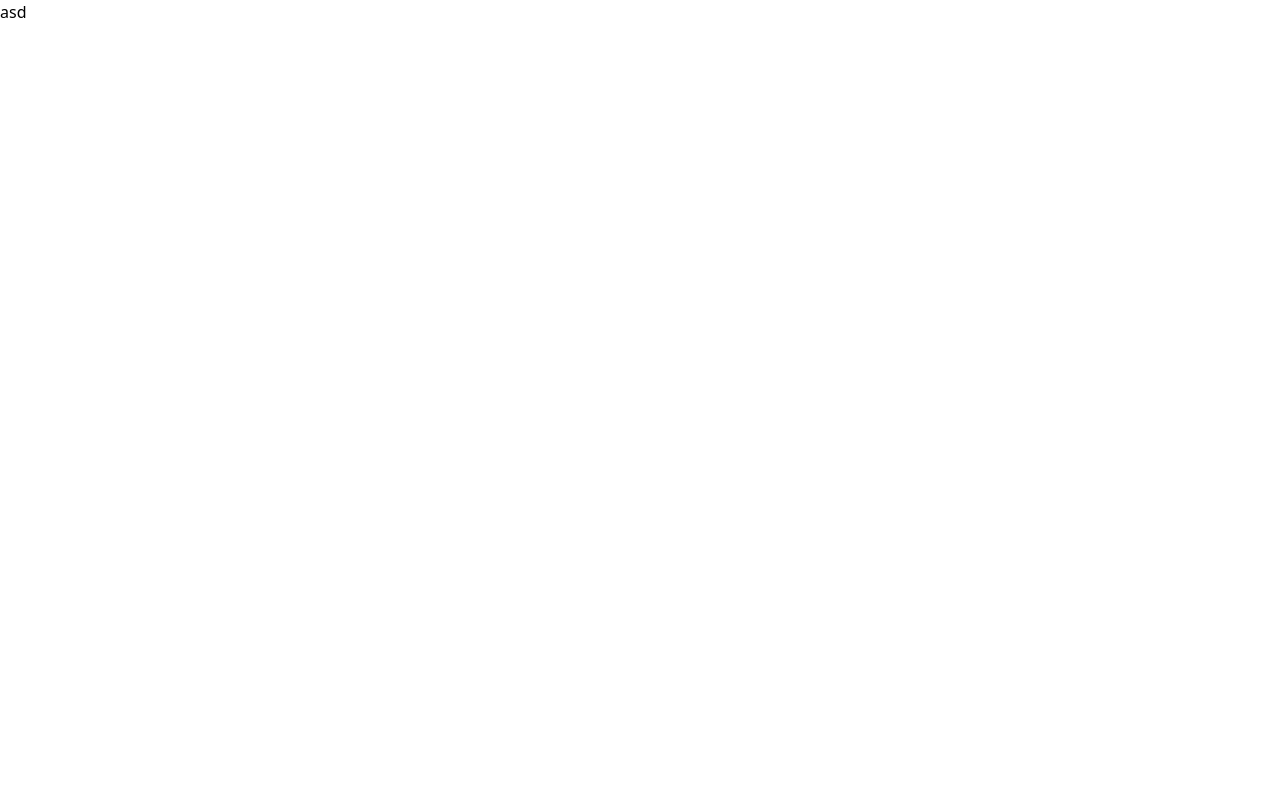
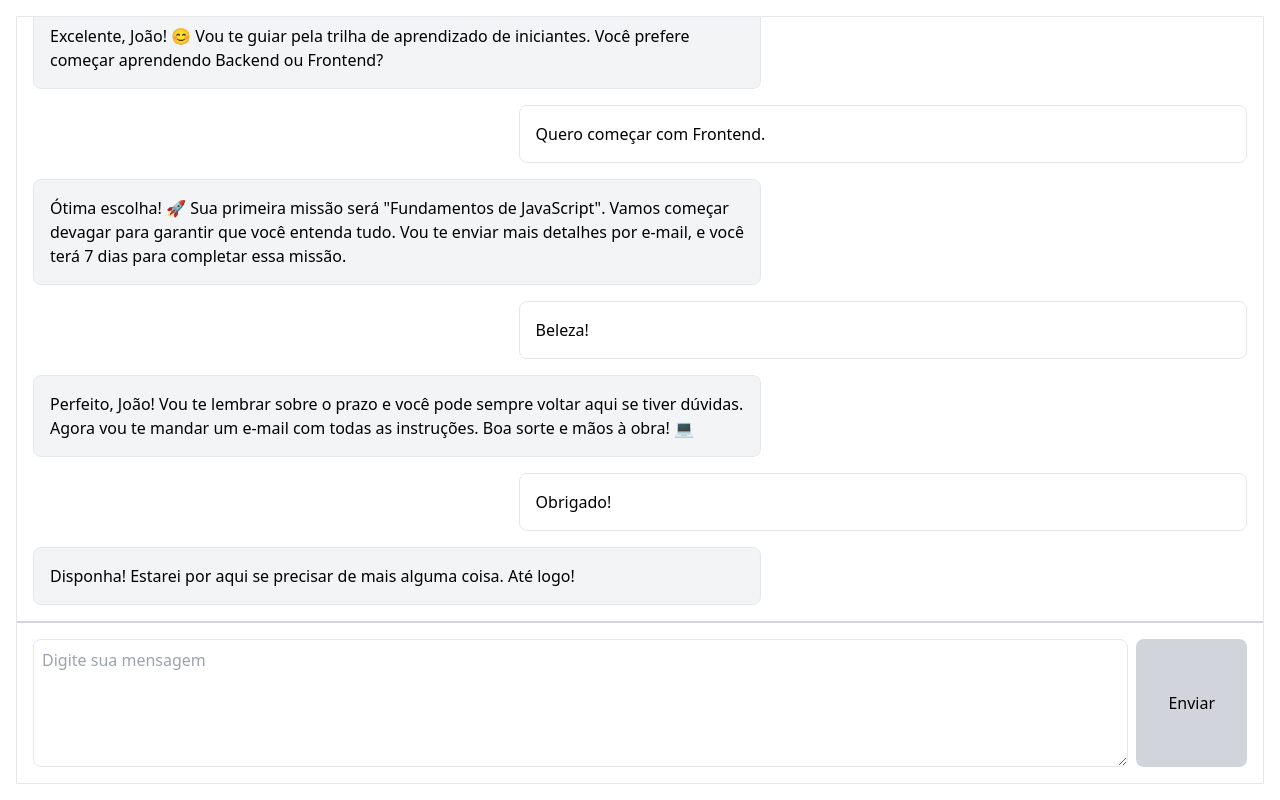
Before and after one commit to oraculoai/oraculo-ai, a Next.js app in the folder frontend/: page / in a window 1280 px wide. Built offline with nearby package versions, Linux system fonts and the light colour scheme.

Commit message:
feat(frontend): create initial app

```diff
--- a/frontend/src/app/page.tsx
+++ b/frontend/src/app/page.tsx
@@ -1,9 +1,168 @@
 'use client';
 
+import React, { useEffect, useState } from 'react';
+
+interface BubbleProps {
+  children: React.ReactNode;
+  from: 'agent' | 'user';
+}
+
+function Bubble({ children, from }: BubbleProps) {
+  const styles: Record<BubbleProps['from'], string> = {
+    agent: 'bg-gray-100',
+    user: 'bg-white ml-auto',
+  };
+
+  return (
+    <div className={`border rounded-lg p-4 w-3/5 ${styles[from]}`}>
+      {children}
+    </div>
+  );
+}
+
+interface Message {
+  from: 'agent' | 'user';
+  text: string;
+}
+
+function scrollToBottom(target: HTMLDivElement | null) {
+  target?.scrollTo({
+    top: target?.scrollHeight,
+    behavior: 'smooth',
+  });
+}
+
 export default function IndexPage() {
+  const [messages, setMessages] = useState<Message[]>([
+    {
+      from: 'agent',
+      text: 'Olá! Boas vindas à Salvatore Academy! 😊 Eu sou o bot da escola e estou aqui para te ajudar com sua jornada. Vamos começar sua inscrição?',
+    },
+    {
+      from: 'user',
+      text: 'Sim, quero me inscrever.',
+    },
+    {
+      from: 'agent',
+      text: 'Ótimo! Para começar, qual é o seu nome completo?',
+    },
+    {
+      from: 'user',
+      text: 'Meu nome é João Silva.',
+    },
+    {
+      from: 'agent',
+      text: 'Prazer em te conhecer, João! Qual é o seu e-mail para podermos manter contato?',
+    },
+    {
+      from: 'user',
+      text: 'email@email.com',
+    },
+    {
+      from: 'agent',
+      text: 'Perfeito! Agora, me fala um pouco sobre o seu nível de conhecimento em desenvolvimento web. Você se considera iniciante, intermediário ou avançado?',
+    },
+    {
+      from: 'user',
+      text: 'Sou iniciante.',
+    },
+    {
+      from: 'agent',
+      text: 'Excelente, João! 😊 Vou te guiar pela trilha de aprendizado de iniciantes. Você prefere começar aprendendo Backend ou Frontend?',
+    },
+    {
+      from: 'user',
+      text: 'Quero começar com Frontend.',
+    },
+    {
+      from: 'agent',
+      text: 'Ótima escolha! 🚀 Sua primeira missão será "Fundamentos de JavaScript". Vamos começar devagar para garantir que você entenda tudo. Vou te enviar mais detalhes por e-mail, e você terá 7 dias para completar essa missão.',
+    },
+    {
+      from: 'user',
+      text: 'Beleza!',
+    },
+    {
+      from: 'agent',
+      text: 'Perfeito, João! Vou te lembrar sobre o prazo e você pode sempre voltar aqui se tiver dúvidas. Agora vou te mandar um e-mail com todas as instruções. Boa sorte e mãos à obra! 💻',
+    },
+    {
+      from: 'user',
+      text: 'Obrigado!',
+    },
+    {
+      from: 'agent',
+      text: 'Disponha! Estarei por aqui se precisar de mais alguma coisa. Até logo!',
+    },
+  ]);
+
+  const [userMessage, setUserMessage] = useState('');
+
+  const formRef = React.useRef<HTMLFormElement>(null);
+  const chatRef = React.useRef<HTMLDivElement>(null);
+
+  function onSubmit(event: React.FormEvent<HTMLFormElement>) {
+    event.preventDefault();
+
+    const message = userMessage.trim();
+
+    setUserMessage('');
+
+    if (!message) {
+      return;
+    }
+
+    setMessages([...messages, { from: 'user', text: message }]);
+  }
+
+  useEffect(() => {
+    scrollToBottom(chatRef.current);
+  }, [messages]);
+
   return (
     <>
-      <div className="flex">asd</div>
+      <div className="flex justify-center h-screen fixed p-4">
+        <div className="flex flex-col justify-between w-full border">
+          {/* Bolhas de texto */}
+          <div className="space-y-4 overflow-auto p-4" ref={chatRef}>
+            {messages.map((message, index) => (
+              <Bubble key={index} from={message.from}>
+                {message.text}
+              </Bubble>
+            ))}
+          </div>
+
+          {/* Caixa de input de texto */}
+          <form
+            onSubmit={onSubmit}
+            ref={formRef}
+            className="flex items-center space-x-2 p-4 border-t-2 border-gray-300"
+          >
+            <textarea
+              id="userMessage"
+              name="userMessage"
+              placeholder="Digite sua mensagem"
+              className="border rounded-lg p-2 w-full h-32 max-h-96"
+              value={userMessage}
+              onChange={(event) => setUserMessage(event.currentTarget.value)}
+              onKeyDown={(event) => {
+                if (event.key === 'Enter') {
+                  event.preventDefault();
+                  formRef.current?.requestSubmit();
+                  return;
+                }
+              }}
+            />
+
+            <button
+              type="submit"
+              className="bg-gray-300 rounded-lg px-8 py-2 h-full"
+            >
+              Enviar
+            </button>
+          </form>
+        </div>
+      </div>
     </>
   );
 }
```
